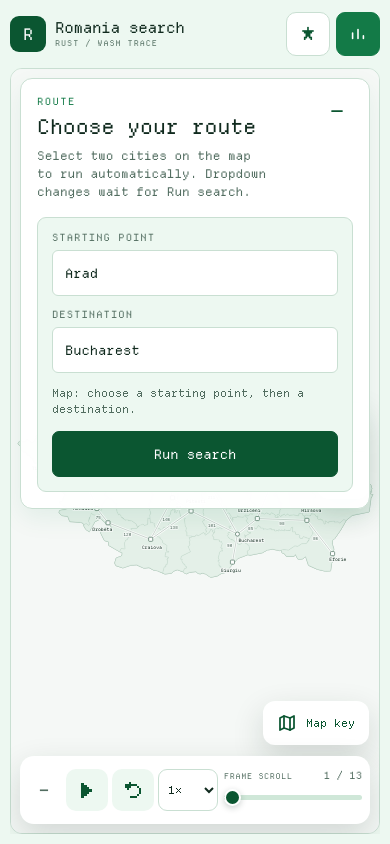
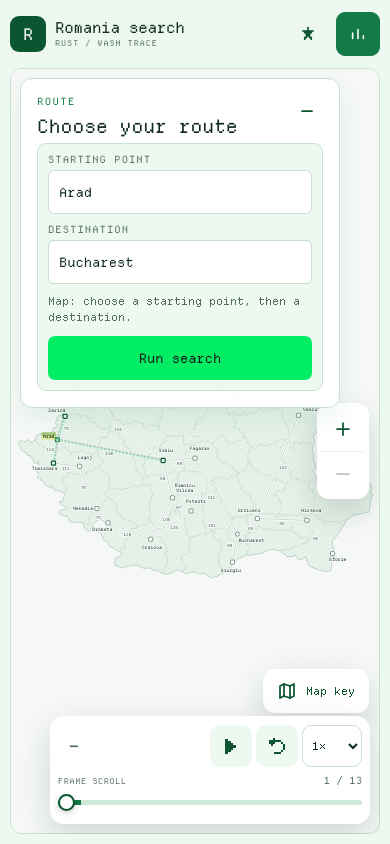
Before and after one commit to Potaeeatsthis/kmitl-romania-map, a Next.js app: page / in a window 390 px wide. Built offline with nearby package versions, Linux system fonts and the light colour scheme.

Commit message:
FEAT: Refine Route and Playback UI
Set clear path and action colors.

Simplify the star, header, and route search card.

Make playback compact, responsive, and easy to minimize.

```diff
--- a/components/sample/SampleGraphDemo.module.css
+++ b/components/sample/SampleGraphDemo.module.css
@@ -14,6 +14,9 @@
   --canvas: #edf8f1;
   --map-surface: #f5f8f6;
   --on-accent: #ffffff;
+  --run-surface: #00ed64;
+  --run-surface-hover: #62c98d;
+  --run-text: #1b1919;
   --road-casing: #ffffff;
   --road-center: #aabbb1;
   --road-label: #466054;
@@ -23,7 +26,7 @@
   --label-highlight-text: #000000;
   --expanded-stroke: #67977a;
   --active-fill: #83d7a5;
-  --path-fill: #62c98d;
+  --path-fill: #0a3d2a;
   --county-fill: #e4f0e8;
   --county-line: #c5dacd;
   --country-outline: #9ebbaa;
@@ -76,7 +79,7 @@
   --label-ucs: #eeeeee;
   --expanded-stroke: #626a74;
   --active-fill: #137a47;
-  --path-fill: #00ed64;
+  --path-fill: #0a3d2a;
   --county-fill: #201e1e;
   --county-line: #32343a;
   --country-outline: #555c66;
@@ -165,21 +168,16 @@
   display: grid;
   place-items: center;
   flex: 0 0 auto;
-  border: 1px solid var(--line);
-  border-radius: 10px;
-  background: var(--surface);
+  border: 0;
+  background: transparent;
   color: var(--green-dark);
   cursor: pointer;
   transition:
-    background-color 150ms ease,
-    border-color 150ms ease,
     color 150ms ease,
     transform 150ms ease;
 }
 
 .themeToggle:hover {
-  border-color: var(--green);
-  background: var(--green-pale);
   color: var(--green);
 }
 
@@ -188,41 +186,13 @@
 }
 
 .themeToggle[aria-pressed="true"] {
-  border-color: var(--action);
-  background: var(--action);
-  color: var(--on-accent);
+  color: var(--green);
 }
 
 .themeGlyph {
   font: 400 18px / 1 var(--font-interface);
 }
 
-.headerStatus,
-.headerStatusButton {
-  min-width: 0;
-  min-height: 44px;
-  margin: 0;
-  padding: 0;
-  display: flex;
-  align-items: center;
-  color: var(--green-dark);
-  font: 400 11px / 1.35 var(--font-interface);
-  text-align: right;
-}
-
-.headerStatusButton {
-  border: 0;
-  background: transparent;
-  cursor: pointer;
-  text-decoration: underline;
-  text-underline-offset: 4px;
-}
-
-.headerStatusButton:hover {
-  color: var(--green);
-}
-
-.headerStatusButton:focus-visible,
 .themeToggle:focus-visible,
 .city:focus-visible,
 .legend summary:focus-visible,
@@ -505,8 +475,8 @@
 .panel {
   top: 16px;
   left: 16px;
-  width: min(360px, calc(100% - 32px));
-  padding: clamp(16px, 2.2vh, 24px);
+  width: min(320px, calc(100% - 32px));
+  padding: 16px;
   border: 1px solid var(--line);
   border-radius: 12px;
   background: var(--panel-surface);
@@ -517,7 +487,7 @@
 .panelHeader {
   display: flex;
   align-items: flex-start;
-  gap: 16px;
+  gap: 12px;
 }
 
 .panelHeader > div {
@@ -526,18 +496,11 @@
 }
 
 .panel h2 {
-  margin: 0 0 8px;
-  font-size: clamp(19px, 2.4vh, 24px);
+  margin: 0 0 6px;
+  font-size: clamp(18px, 2.2vh, 21px);
   font-weight: 400;
   line-height: 1.15;
   letter-spacing: 0;
-}
-
-.helperText {
-  margin: 0 0 16px;
-  color: var(--muted);
-  font-size: 12px;
-  line-height: 1.5;
 }
 
 .collapseButton {
@@ -582,8 +545,8 @@
 .routeSelector {
   display: flex;
   flex-direction: column;
-  gap: 13px;
-  padding: 14px;
+  gap: 10px;
+  padding: 10px;
   border: 1px solid var(--line);
   border-radius: 9px;
   background: var(--green-pale);
@@ -595,7 +558,7 @@
 
 .citySearch > label {
   display: block;
-  margin-bottom: 6px;
+  margin-bottom: 4px;
   color: var(--muted);
   font-size: 10px;
   line-height: 1.2;
@@ -604,8 +567,8 @@
 
 .citySearch input {
   width: 100%;
-  height: 46px;
-  padding: 0 12px;
+  height: 44px;
+  padding: 0 10px;
   border: 1px solid var(--line);
   border-radius: 6px;
   outline: none;
@@ -686,18 +649,18 @@
 }
 
 .runButton {
-  min-height: 46px;
-  border: 1px solid var(--action-strong);
+  min-height: 44px;
+  border: 0;
   border-radius: 7px;
-  background: var(--action-strong);
-  color: var(--on-accent);
+  background: var(--run-surface);
+  color: var(--run-text);
   font: 400 13px / 1 var(--font-interface);
   cursor: pointer;
-  transition: background 150ms ease, transform 150ms ease;
+  transition: background 150ms ease, color 150ms ease, transform 150ms ease;
 }
 
 .runButton:hover:not(:disabled) {
-  background: var(--action);
+  background: var(--run-surface-hover);
 }
 
 .runButton:active:not(:disabled) {
@@ -711,8 +674,8 @@
 }
 
 .errorMessage {
-  margin: 12px 0 0;
-  padding: 10px 12px;
+  margin: 8px 0 0;
+  padding: 8px 10px;
   border: 1px solid var(--error-border);
   background: var(--error-surface);
   color: var(--error-text);
@@ -817,19 +780,21 @@
 .animationControls {
   right: 16px;
   bottom: 16px;
-  left: 16px;
-  width: min(720px, calc(100% - 32px));
-  min-height: 68px;
-  margin: 0 auto;
-  padding: 10px 12px;
+  left: auto;
+  width: min(320px, calc(100% - 32px));
+  padding: 8px 10px;
   display: grid;
-  grid-template-columns: 32px auto auto minmax(180px, 1fr);
+  grid-template-areas:
+    "minimize label controls"
+    "scrubber scrubber scrubber";
+  grid-template-columns: 32px auto minmax(0, 1fr);
   align-items: center;
-  gap: 12px;
+  gap: 6px 8px;
   border-radius: 14px;
 }
 
 .playbackMinimizeButton {
+  grid-area: minimize;
   width: 32px;
   height: 44px;
   display: inline-flex;
@@ -863,31 +828,33 @@
 
 .playbackMinimized {
   position: absolute;
+  right: 16px;
   bottom: 16px;
-  left: 16px;
   z-index: 20;
-  width: 148px;
+  width: 116px;
   height: 48px;
   padding: 0 16px;
   display: inline-flex;
   align-items: center;
   justify-content: center;
-  gap: 9px;
   border: 0;
   border-radius: 12px;
-  background: var(--action-strong);
+  background: var(--green-dark);
   box-shadow: var(--shadow-raised);
-  color: var(--on-accent);
-  font: 400 11px / 1 var(--font-interface);
+  color: var(--surface);
+  font: 400 15px / 1 var(--font-interface);
   cursor: pointer;
+  transition: background-color 150ms ease, color 150ms ease;
   animation: panelReveal 180ms cubic-bezier(0.16, 1, 0.3, 1);
 }
 
 .playbackMinimized:hover {
-  background: var(--action);
+  background: var(--green-pale);
+  color: var(--green-dark);
 }
 
 .playbackLabel {
+  grid-area: label;
   color: var(--muted);
   font-size: 9px;
   letter-spacing: 0.1em;
@@ -895,8 +862,10 @@
 }
 
 .controls {
+  grid-area: controls;
   display: flex;
   align-items: center;
+  justify-self: end;
   gap: 6px;
 }
 
@@ -952,6 +921,8 @@
 }
 
 .frameScrubber {
+  grid-area: scrubber;
+  width: 100%;
   min-width: 0;
   display: grid;
   grid-template-columns: 1fr auto;
@@ -997,9 +968,9 @@
   height: 17px;
   margin-top: -6px;
   appearance: none;
-  border: 2px solid var(--surface);
+  border: 2px solid var(--green-dark);
   border-radius: 50%;
-  background: var(--action-strong);
+  background: var(--surface);
   box-shadow: var(--thumb-shadow);
 }
 
@@ -1018,9 +989,9 @@
 .frameScrubber input::-moz-range-thumb {
   width: 13px;
   height: 13px;
-  border: 2px solid var(--surface);
+  border: 2px solid var(--green-dark);
   border-radius: 50%;
-  background: var(--action-strong);
+  background: var(--surface);
   box-shadow: var(--thumb-shadow);
 }
 
@@ -1077,12 +1048,6 @@
     gap: 6px;
   }
 
-  .headerStatus,
-  .headerStatusButton {
-    max-width: 44%;
-    font-size: 9px;
-  }
-
   .mapPanel {
     border-radius: 12px;
   }
@@ -1090,7 +1055,7 @@
   .panel {
     top: 10px;
     left: 10px;
-    width: min(350px, calc(100% - 20px));
+    width: min(320px, calc(100% - 20px));
   }
 
   .routeLauncher {
@@ -1103,8 +1068,8 @@
   }
 
   .playbackMinimized {
+    right: 10px;
     bottom: 10px;
-    left: 10px;
   }
 
   .legend {
@@ -1116,12 +1081,18 @@
   .animationControls {
     right: 10px;
     bottom: 10px;
-    left: 10px;
-    width: auto;
-    min-height: 68px;
-    grid-template-columns: 32px auto minmax(110px, 1fr);
-    gap: 8px;
+    left: auto;
+    width: min(320px, calc(100% - 20px));
+    grid-template-areas:
+      "minimize controls"
+      "scrubber scrubber";
+    grid-template-columns: 32px minmax(0, 1fr);
+    gap: 6px;
     padding: 8px;
+  }
+
+  .content:has(.animationControls) .legend {
+    bottom: 120px;
   }
 
   .playbackLabel {
@@ -1143,19 +1114,6 @@
 }
 
 @media (max-width: 520px) {
-  .headerStatus,
-  .headerStatusButton {
-    display: none;
-  }
-
-  .panel {
-    padding: 16px;
-  }
-
-  .helperText {
-    max-width: 30ch;
-  }
-
   .controls {
     gap: 4px;
   }
@@ -1178,7 +1136,6 @@
   }
 
   .animationControls {
-    grid-template-columns: 32px minmax(146px, auto) minmax(94px, 1fr);
     gap: 6px;
   }
 }
--- a/components/sample/SampleGraphDemo.tsx
+++ b/components/sample/SampleGraphDemo.tsx
@@ -243,13 +243,6 @@ export default function SampleGraphDemo({ headerAction }: { headerAction?: React
   );
   const progress = timelineLength > 0 ? ((Math.min(step, lastStep) + 1) / timelineLength) * 100 : 0;
 
-  const headerStatus = isLoading
-    ? "Running Rust search…"
-    : !data
-      ? "Choose route · Run search"
-      : animationComplete
-        ? "Animation complete · Replay"
-        : `Frame ${step + 1} / ${timelineLength}`;
   const mapZoom = mapViewport.zoom;
   const mapViewBox = getMapViewBox(mapViewport);
 
@@ -389,15 +382,6 @@ export default function SampleGraphDemo({ headerAction }: { headerAction?: React
           </div>
         </div>
         <div className={styles.headerActions}>
-          {animationComplete ? (
-            <button className={styles.headerStatusButton} type="button" onClick={replay}>
-              {headerStatus}
-            </button>
-          ) : (
-            <p className={styles.headerStatus} aria-live="polite">
-              {headerStatus}
-            </p>
-          )}
           <button
             className={styles.themeToggle}
             type="button"
@@ -682,10 +666,6 @@ export default function SampleGraphDemo({ headerAction }: { headerAction?: React
               </button>
             </div>
 
-            <p className={styles.helperText}>
-              Select two cities on the map to run automatically. Dropdown changes wait for Run search.
-            </p>
-
             <div className={styles.routeSelector}>
               <CitySearch
                 label="STARTING POINT"
@@ -730,7 +710,6 @@ export default function SampleGraphDemo({ headerAction }: { headerAction?: React
             aria-label="Open playback controls"
             title="Open playback controls"
           >
-            <span className={styles.departureIcon} aria-hidden="true">+</span>
             <span>Playback</span>
           </button>
         ) : (
```
Also changed, not shown: 1 other file (tests, documents, lock files or other folders).
